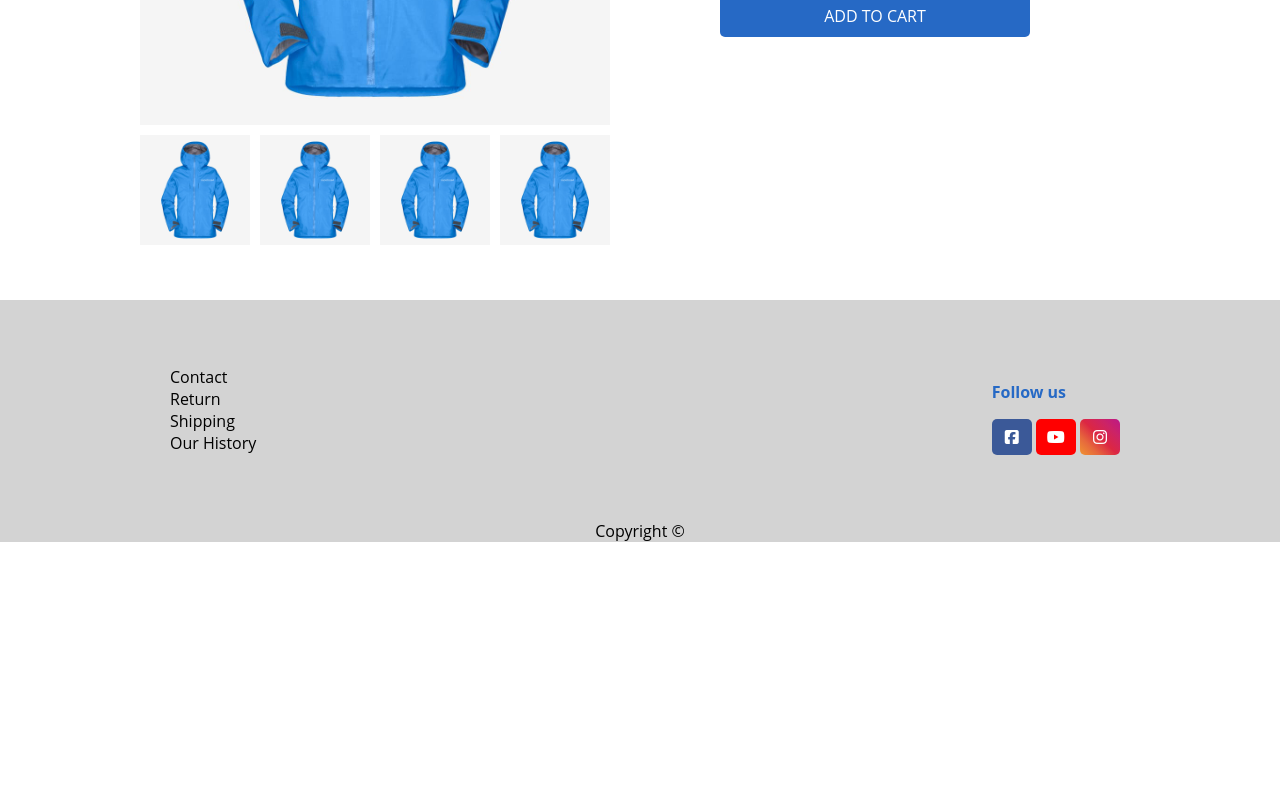
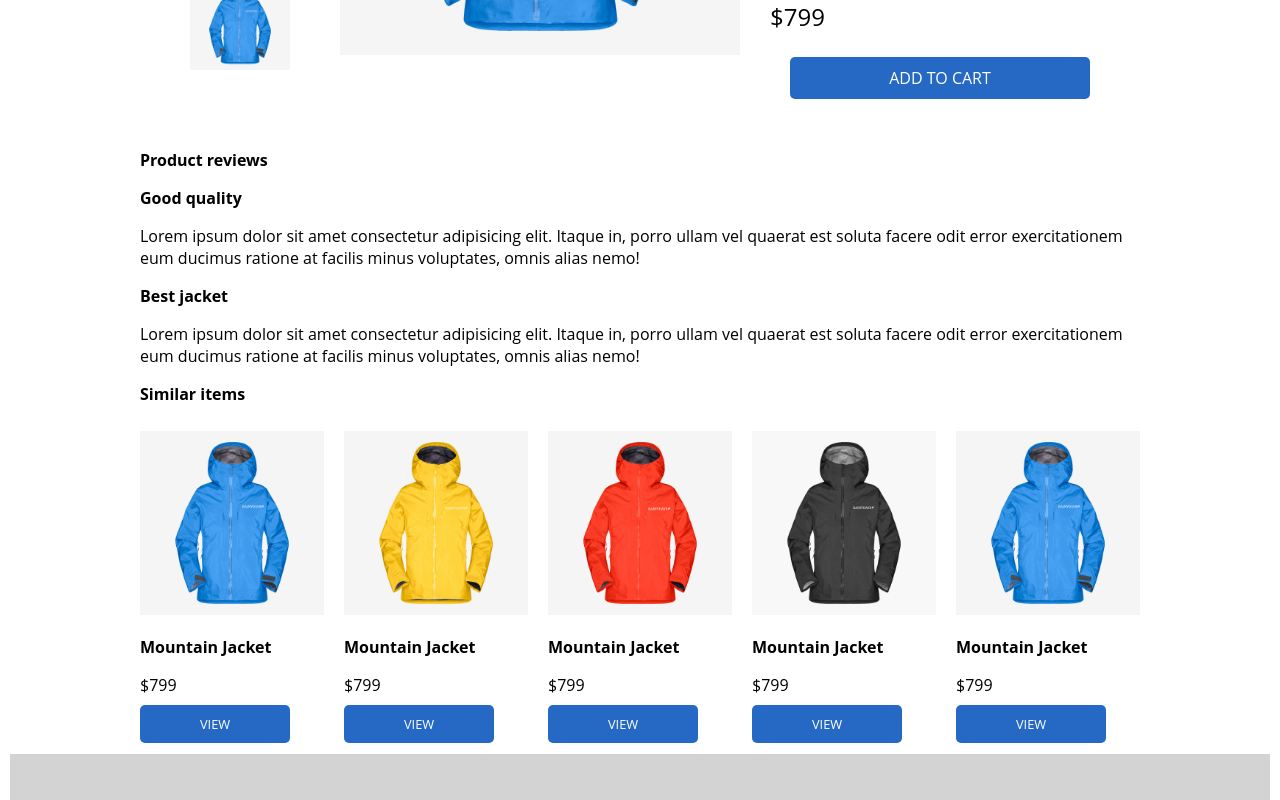
Before and after one commit to piasun/rainydays, a plain HTML site: page products/allweather-jacket-blue.html in a window 1280 px wide. Shown: the part 460-1260 px from the top of the page. Before the commit the page ends 1002 px from the top, so only its background shows below. Drawn offline with Linux system fonts and the light colour scheme.

Commit message:
update product css

```diff
--- a/css/contact.css
+++ b/css/contact.css
@@ -20,7 +20,7 @@ textarea {
 .contact-info {
   color: black;
   text-align: left;
-  text-decoration: bold;
+  font-weight: bold;
 }
 
 .contact__content {
--- a/css/imports/links.css
+++ b/css/imports/links.css
@@ -29,7 +29,6 @@ footer a {
   min-width: 51.2px;
   text-align: center;
   margin-top: 5px;
-  margin-left: 20px;
 }
 
 .active {
--- a/css/index.css
+++ b/css/index.css
@@ -12,6 +12,10 @@
   grid-column: -1/1;
 }
 
+.activities a {
+  grid-column: 1;
+}
+
 .new-arrivals img,
 .activities img {
   width: 100%;
--- a/css/media.css
+++ b/css/media.css
@@ -9,6 +9,10 @@
 
   .product-list {
     grid-template-columns: repeat(3, minmax(0, 1fr));
+  }
+
+  .similar-items_list {
+    grid-template-columns: repeat(5, 1fr);
   }
 }
 
@@ -45,8 +49,25 @@
   }
 
   .product-specific {
-    flex-direction: row;
-    margin: 50px auto;
+    display: grid;
+    grid-template-columns: 1fr 2fr 2fr;
+  }
+
+  .thumbnails-section {
+    grid-column-start: 1;
+    grid-row-start: 1;
+  }
+
+  .product-image_thumbnails {
+    flex-direction: column;
+    display: block;
+    margin: 0px 50px;
+    gap: 5px;
+    max-width: 50%;
+  }
+
+  .product-specific__details a {
+    margin: 0px 20px;
   }
 }
 
--- a/css/products.css
+++ b/css/products.css
@@ -1,11 +1,12 @@
 .product-spec-page_h1 {
   text-align: left;
+  margin-top: 0px;
 }
 
 .product-specific {
   display: flex;
   max-width: 1000px;
-    margin: 0px auto;
+  margin: 50px auto;
   flex-direction: column;
 }
 
@@ -37,3 +38,24 @@
   gap: 10px;
   margin-top: 5px;
 }
+
+.reviews,
+.similar-items {
+  max-width: 1000px;
+  margin: auto;
+}
+
+.reviews-headline {
+  font-weight: bold;
+}
+
+.similar-items_list {
+  display: grid;
+  grid-template-columns: 1fr;
+  gap: 20px;
+}
+
+.items img {
+  width: 100%;
+  margin-top: 10px;
+}
--- a/css/styles.css
+++ b/css/styles.css
@@ -9,7 +9,7 @@
 body {
   font-family: var(--text-paragraph), sans-serif;
   min-height: 100vh;
-  margin: 0px;
+  margin: 0px 10px;
   display: grid;
   grid-template-rows: auto 1fr auto;
 }
@@ -44,8 +44,7 @@ nav {
   right: 0px;
 }
 
-header,
-footer {
+header {
   background-color: var(--color-header-footer);
   color: black;
 }
@@ -67,10 +66,6 @@ nav li {
   display: block;
 }
 
-h3 {
-  margin-left: 20px;
-}
-
 .products {
   background-color: #fbfbfb;
 }
@@ -79,14 +74,15 @@ h3 {
 
 .footer {
   background-color: lightgray;
+  color: black;
+  margin-top: 20px;
 }
 
 .footer-content {
   max-width: 1000px;
   display: grid;
   grid-template-columns: 1fr auto;
-  align-items: center;
-  margin: 50px auto;
+  margin: 30px auto;
 }
 
 .footer-content > * {
@@ -104,6 +100,7 @@ h3 {
 
 .copyright {
   text-align: center;
+  margin-bottom: 20px;
 }
 
 /*social media*/
--- a/products/allweather-jacket-blue.html
+++ b/products/allweather-jacket-blue.html
@@ -25,9 +25,12 @@
         </ul>
       </nav>
     </header>
-    <main class="product-specific">
+    <main>
+      <section class="product-specific">
         <section>
         <img src="../images/mountain-blue.jpg" alt="Allweather Jacket Blue" class="product-image">
+        </section>
+        <section class="thumbnails-section">
           <div class="product-image_thumbnails">
             <div> <img src="../images/mountain-blue.jpg" alt="Allweather Jacket Blue" class="product-image"/> </div>
             <div> <img src="../images/mountain-blue.jpg" alt="Allweather Jacket Blue" class="product-image"/> </div>
@@ -41,6 +44,53 @@
           <p>Lorem ipsum dolor sit amet consectetur adipisicing elit. Consectetur reiciendis deserunt non odio provident excepturi voluptas nostrum nisi. Corporis ut provident culpa perspiciatis odio? Voluptatum consequuntur cum et laudantium eius!</p>
           <p class="product-specific__price">$799</p>
           <a href="../contact.html" class="cta">add to cart</a>
+        </section>
+      </section>
+      <section class="reviews">
+        <h3>Product reviews</h3>
+        <div>
+          <p class="reviews-headline">Good quality</p>
+          <p>Lorem ipsum dolor sit amet consectetur adipisicing elit. Itaque in, porro ullam vel quaerat est soluta facere odit error exercitationem eum ducimus ratione at facilis minus voluptates, omnis alias nemo!</p>
+        </div>
+        <div>
+          <p class="reviews-headline">Best jacket</p>
+          <p>Lorem ipsum dolor sit amet consectetur adipisicing elit. Itaque in, porro ullam vel quaerat est soluta facere odit error exercitationem eum ducimus ratione at facilis minus voluptates, omnis alias nemo!</p>
+        </div>
+      </section>
+      <section class="similar-items">
+        <h3>Similar items</h3>
+        <section class="similar-items_list">
+          <div class="items">
+            <img src="../images/mountain-blue.jpg" alt="blue allweather jacket" />
+            <h3>Mountain Jacket</h3>
+            <p>$799</p>
+            <a href="../products/allweather-jacket-blue.html" class="cta cta-small">View</a>
+          </div>
+          <div class="items">
+            <img src="../images/mountain-yellow.jpg" alt="blue allweather jacket" />
+            <h3>Mountain Jacket</h3>
+            <p>$799</p>
+            <a href="../products/allweather-jacket-blue.html" class="cta cta-small">View</a>
+          </div>
+          <div class="items">
+            <img src="../images/mountain-red.jpg" alt="blue allweather jacket" />
+            <h3>Mountain Jacket</h3>
+            <p>$799</p>
+            <a href="../products/allweather-jacket-blue.html" class="cta cta-small">View</a>
+          </div>
+          <div class="items">
+            <img src="../images/mountain-black.jpg" alt="blue allweather jacket" />
+            <h3>Mountain Jacket</h3>
+            <p>$799</p>
+            <a href="../products/allweather-jacket-blue.html" class="cta cta-small">View</a>
+          </div>
+          <div class="items">
+            <img src="../images/mountain-blue.jpg" alt="blue allweather jacket" />
+            <h3>Mountain Jacket</h3>
+            <p>$799</p>
+            <a href="../products/allweather-jacket-blue.html" class="cta cta-small">View</a>
+          </div>
+      </section>
       </section>
     </main>
     <footer class="footer">
```
Also changed, not shown: index.html (+3 -3 lines), jackets.html (indentation only). Lines whose indentation alone changed are shown as unchanged.
